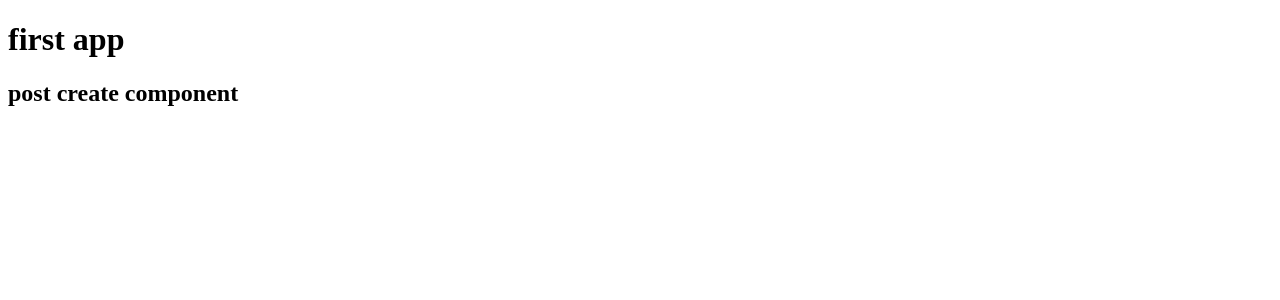
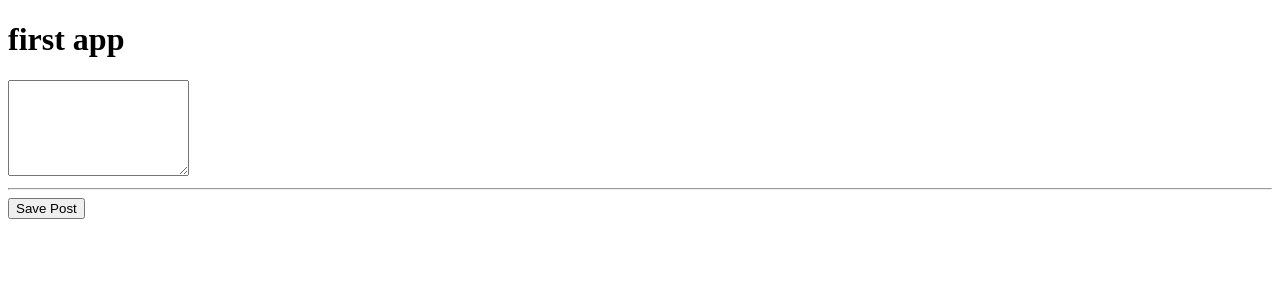
Before and after one commit to doug-newton/mean-course-udemy, an Angular app: page / in a window 1280 px wide. Shown: the top 300 px of the page. Built offline with nearby package versions, Linux system fonts and the light colour scheme.

Commit message:
capture and display inputted post

```diff
--- a/src/app/app.module.ts
+++ b/src/app/app.module.ts
@@ -4,6 +4,7 @@
 import { AppRoutingModule } from './app-routing.module';
 import { AppComponent } from './app.component';
 import { PostCreateComponent } from './posts/post-create.component';
+import { FormsModule } from '@angular/forms';
 
 @NgModule({
   declarations: [
@@ -12,7 +13,8 @@
   ],
   imports: [
     BrowserModule,
-    AppRoutingModule
+    AppRoutingModule,
+    FormsModule
   ],
   providers: [],
   bootstrap: [AppComponent]
--- a/src/app/posts/post-create.component.html
+++ b/src/app/posts/post-create.component.html
@@ -1 +1,4 @@
-<h2>post create component</h2>
+<textarea rows="6" [(ngModel)]="inputPost"></textarea>
+<hr>
+<button (click)="onAddPost()">Save Post</button>
+<p>{{ newPost }}</p>
--- a/src/app/posts/post-create.component.ts
+++ b/src/app/posts/post-create.component.ts
@@ -6,4 +6,10 @@
     styleUrls: ['./post-create.component.scss']
 })
 export class PostCreateComponent {
+    newPost = ''
+    inputPost = ''
+
+    onAddPost(){
+        this.newPost = this.inputPost;
+    }
 }
```
